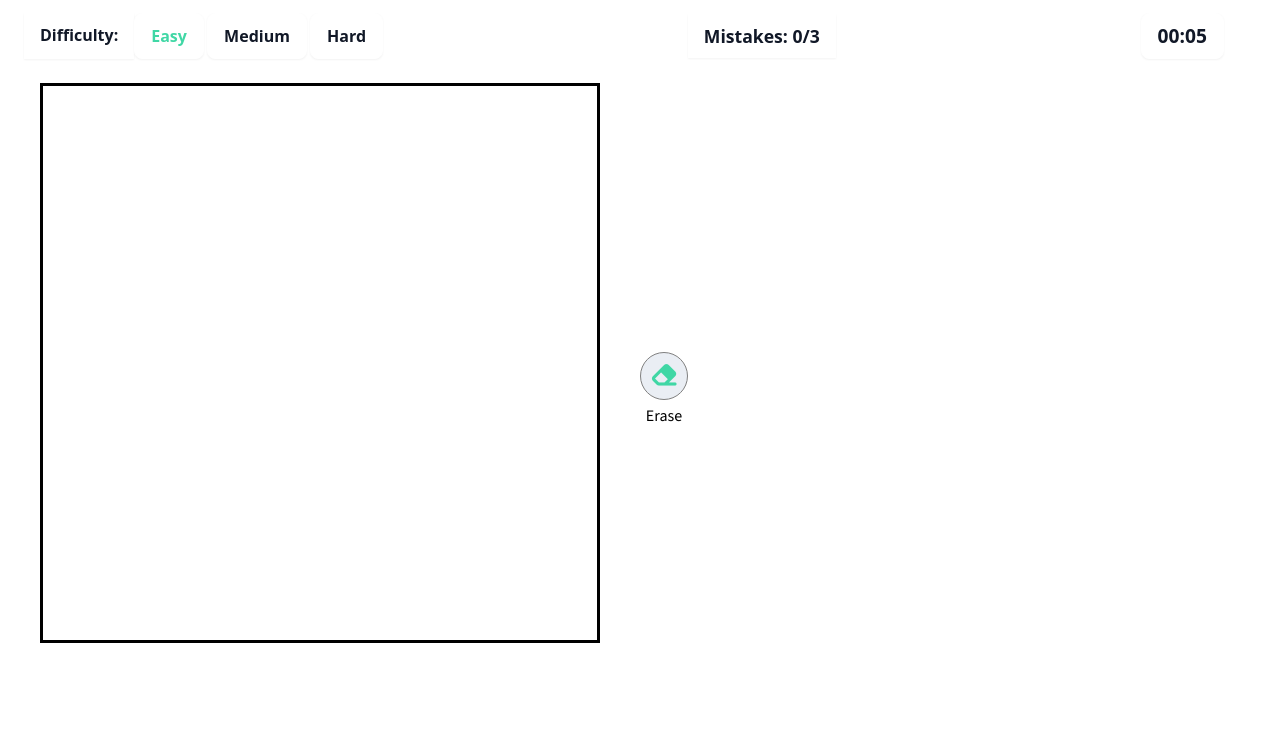
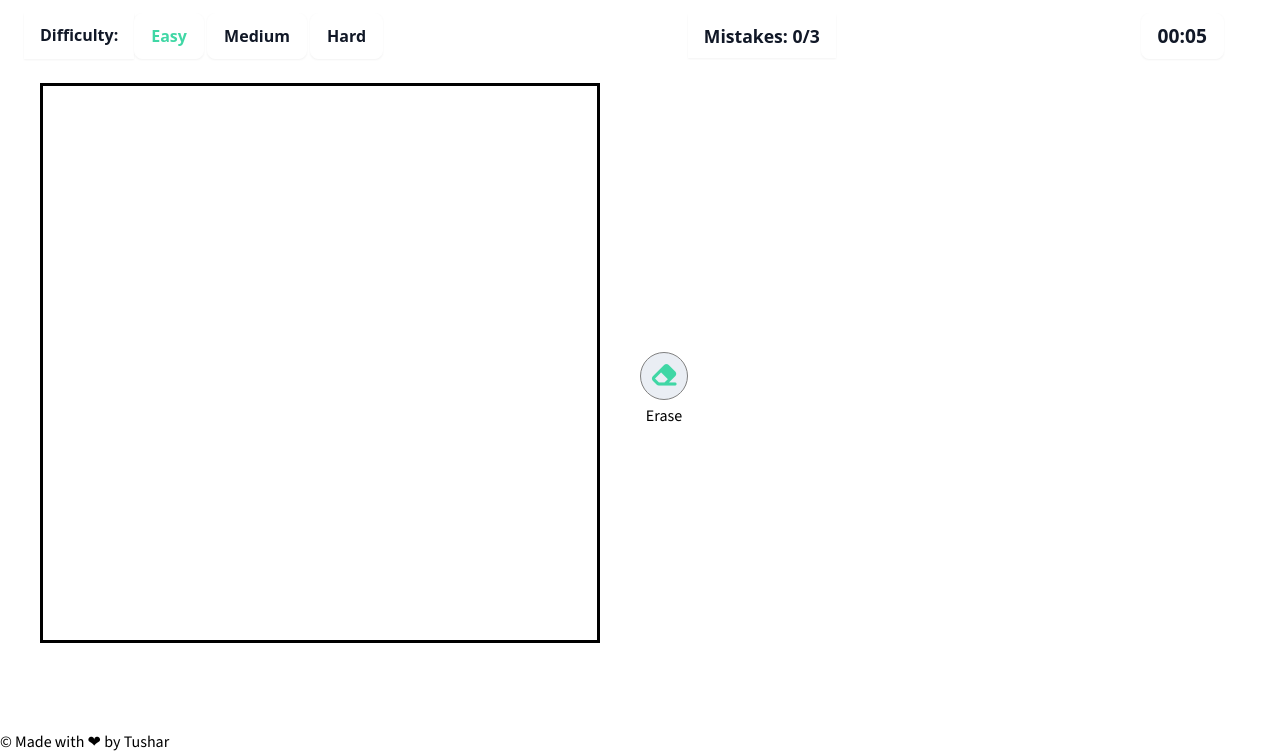
Before and after one commit to Tushar227/Sudoku-Game, a plain HTML site: page index.html in a window 1280 px wide. Shown: the part 69-821 px from the top of the page. Before the commit the page ends 800 px from the top, so only its background shows below. Drawn offline with nearby package versions, Linux system fonts and the light colour scheme; no server answers.

Commit message:
Update index.html

```diff
--- a/index.html
+++ b/index.html
@@ -71,5 +71,8 @@
         </div>
       </div>
     </div>
+    <footer>
+      <p>&copy; Made with <span class="heart">❤</span> by Tushar</p>
+    </footer>
   </body>
 </html>
```
